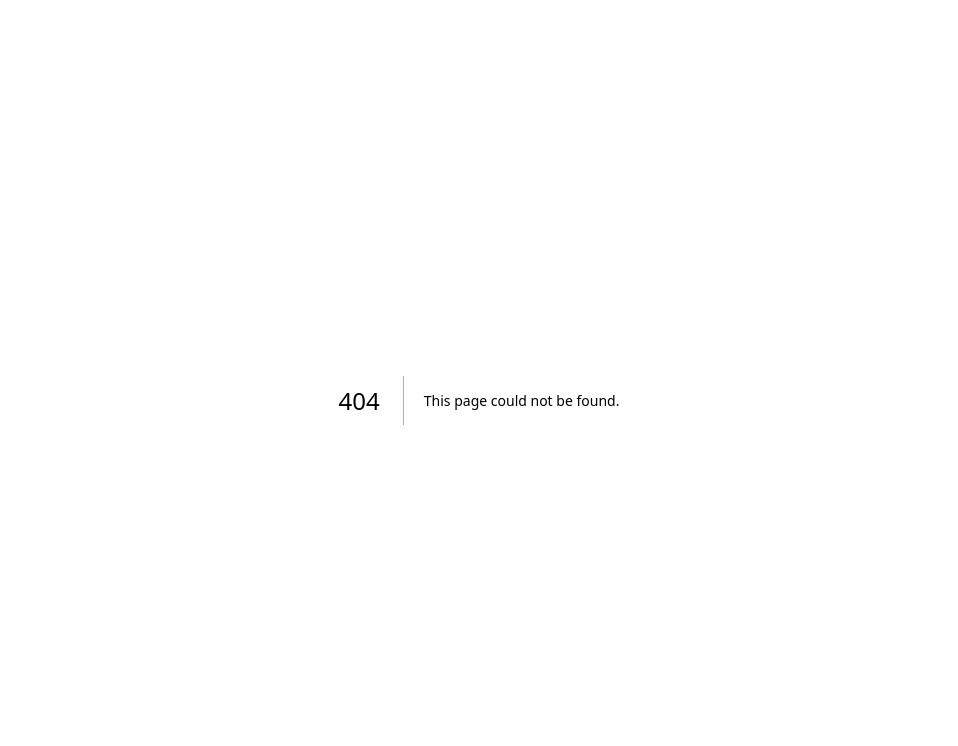
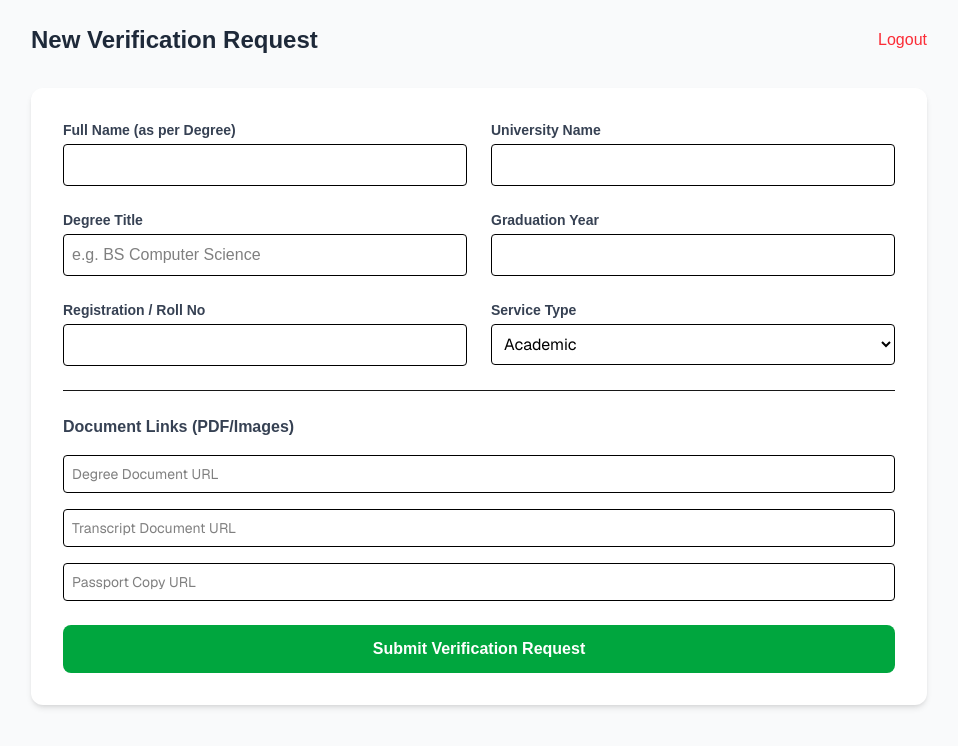
Before and after one commit to maazhashmi996-pixel/QUAL-CHECK-CRM-NEXT, a Next.js app: page /dashboard in a window 1280 px wide. Before the commit this address had no page. Shown: the top 746 px of the page, without its empty margins (161-1119 px from the left). Built offline with nearby package versions, Linux system fonts and the light colour scheme; sample sign-in values are in the browser's storage.

Commit message:
Student Dashboard Updated

```diff
--- /dev/null
+++ b/app/dashboard/page.tsx
@@ -0,0 +1,125 @@
+"use client";
+
+import { useState, FormEvent, ChangeEvent, useEffect } from 'react';
+import api from '@/lib/axios';
+import { useRouter } from 'next/navigation';
+
+export default function StudentDashboard() {
+    const [formData, setFormData] = useState({
+        fullName: '',
+        universityName: '',
+        degreeTitle: '',
+        graduationYear: '',
+        registrationNo: '',
+        serviceType: 'Academic',
+        packageType: 'Standard',
+        degreeDoc: '',     // Filhal hum yahan URLs lenge
+        transcriptDoc: '',
+        passportDoc: ''
+    });
+
+    const [loading, setLoading] = useState(false);
+    const [message, setMessage] = useState('');
+    const [error, setError] = useState('');
+    const router = useRouter();
+
+    // Check login status
+    useEffect(() => {
+        const token = localStorage.getItem('token');
+        if (!token) router.push('/login');
+    }, [router]);
+
+    const handleChange = (e: ChangeEvent<HTMLInputElement | HTMLSelectElement>) => {
+        setFormData({ ...formData, [e.target.name]: e.target.value });
+    };
+
+    const handleSubmit = async (event: FormEvent) => {
+        event.preventDefault();
+        setLoading(true);
+        setError('');
+        setMessage('');
+
+        try {
+            const token = localStorage.getItem('token');
+            const res = await api.post('/verification/submit', formData, {
+                headers: { Authorization: `Bearer ${token}` }
+            });
+            setMessage("Request successfully submitted! Access Code: " + res.data.request.accessCode);
+            // Form reset
+        } catch (err: any) {
+            setError(err.response?.data?.message || "Submission fail ho gayi.");
+        } finally {
+            setLoading(false);
+        }
+    };
+
+    return (
+        <div className="min-h-screen bg-gray-50 p-6">
+            <div className="max-w-4xl mx-auto">
+                <div className="flex justify-between items-center mb-8">
+                    <h1 className="text-2xl font-bold text-gray-800">New Verification Request</h1>
+                    <button
+                        onClick={() => { localStorage.clear(); router.push('/login'); }}
+                        className="text-red-500 hover:text-red-700 font-medium"
+                    >
+                        Logout
+                    </button>
+                </div>
+
+                <form onSubmit={handleSubmit} className="bg-white shadow-md rounded-xl p-8 space-y-6">
+                    <div className="grid grid-cols-1 md:grid-cols-2 gap-6">
+                        {/* Personal & Degree Info */}
+                        <div>
+                            <label className="block text-sm font-semibold text-gray-700">Full Name (as per Degree)</label>
+                            <input type="text" name="fullName" onChange={handleChange} required className="w-full p-2 border rounded mt-1 text-black" />
+                        </div>
+                        <div>
+                            <label className="block text-sm font-semibold text-gray-700">University Name</label>
+                            <input type="text" name="universityName" onChange={handleChange} required className="w-full p-2 border rounded mt-1 text-black" />
+                        </div>
+                        <div>
+                            <label className="block text-sm font-semibold text-gray-700">Degree Title</label>
+                            <input type="text" name="degreeTitle" placeholder="e.g. BS Computer Science" onChange={handleChange} required className="w-full p-2 border rounded mt-1 text-black" />
+                        </div>
+                        <div>
+                            <label className="block text-sm font-semibold text-gray-700">Graduation Year</label>
+                            <input type="number" name="graduationYear" onChange={handleChange} required className="w-full p-2 border rounded mt-1 text-black" />
+                        </div>
+                        <div>
+                            <label className="block text-sm font-semibold text-gray-700">Registration / Roll No</label>
+                            <input type="text" name="registrationNo" onChange={handleChange} required className="w-full p-2 border rounded mt-1 text-black" />
+                        </div>
+                        <div>
+                            <label className="block text-sm font-semibold text-gray-700">Service Type</label>
+                            <select name="serviceType" onChange={handleChange} className="w-full p-2 border rounded mt-1 text-black font-sans">
+                                <option value="Academic">Academic</option>
+                                <option value="Employment">Employment</option>
+                            </select>
+                        </div>
+                    </div>
+
+                    <hr />
+
+                    {/* Document URLs (Temporary for now) */}
+                    <div className="space-y-4">
+                        <h3 className="font-bold text-gray-700">Document Links (PDF/Images)</h3>
+                        <input type="text" name="degreeDoc" placeholder="Degree Document URL" onChange={handleChange} className="w-full p-2 border rounded text-black font-sans text-sm" />
+                        <input type="text" name="transcriptDoc" placeholder="Transcript Document URL" onChange={handleChange} className="w-full p-2 border rounded text-black font-sans text-sm" />
+                        <input type="text" name="passportDoc" placeholder="Passport Copy URL" onChange={handleChange} className="w-full p-2 border rounded text-black font-sans text-sm" />
+                    </div>
+
+                    <button
+                        type="submit"
+                        disabled={loading}
+                        className={`w-full py-3 rounded-lg text-white font-bold ${loading ? 'bg-gray-400' : 'bg-green-600 hover:bg-green-700'}`}
+                    >
+                        {loading ? 'Submitting...' : 'Submit Verification Request'}
+                    </button>
+                </form>
+
+                {message && <div className="mt-6 p-4 bg-green-100 text-green-700 rounded-lg border border-green-300 font-bold">{message}</div>}
+                {error && <div className="mt-6 p-4 bg-red-100 text-red-700 rounded-lg border border-red-300">{error}</div>}
+            </div>
+        </div>
+    );
+}
```
